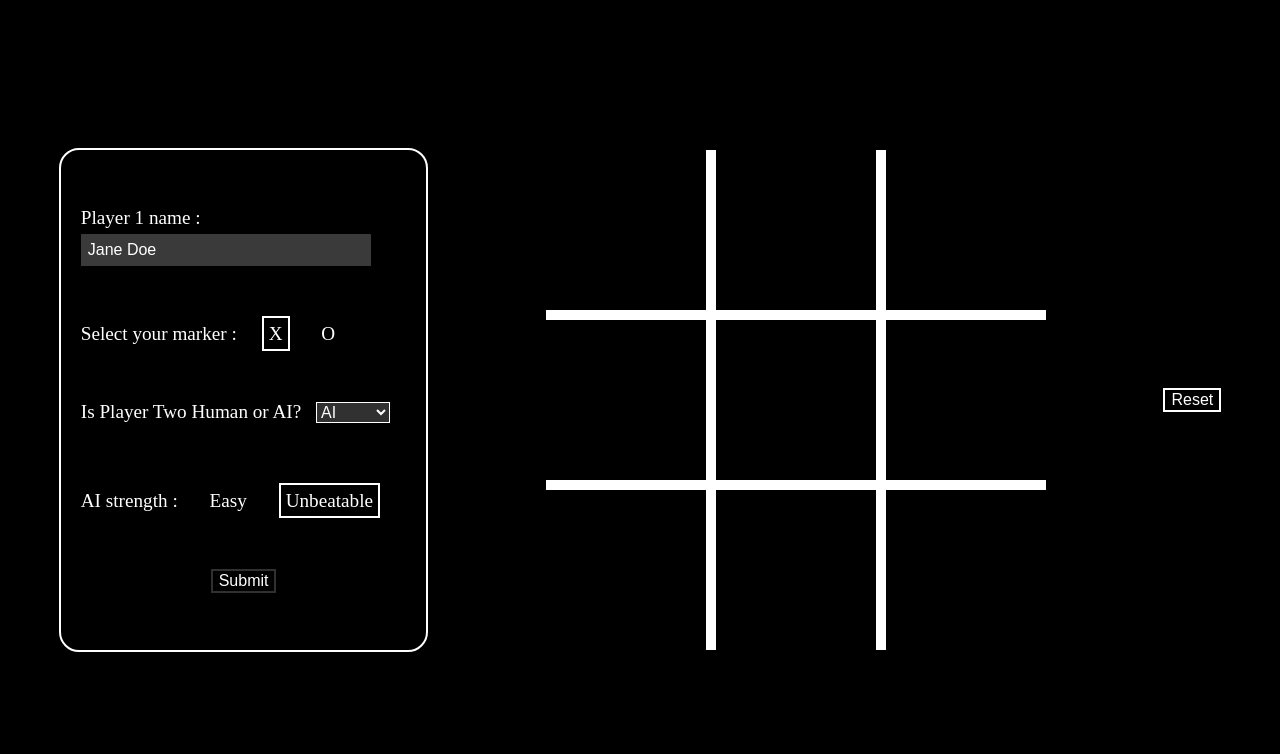
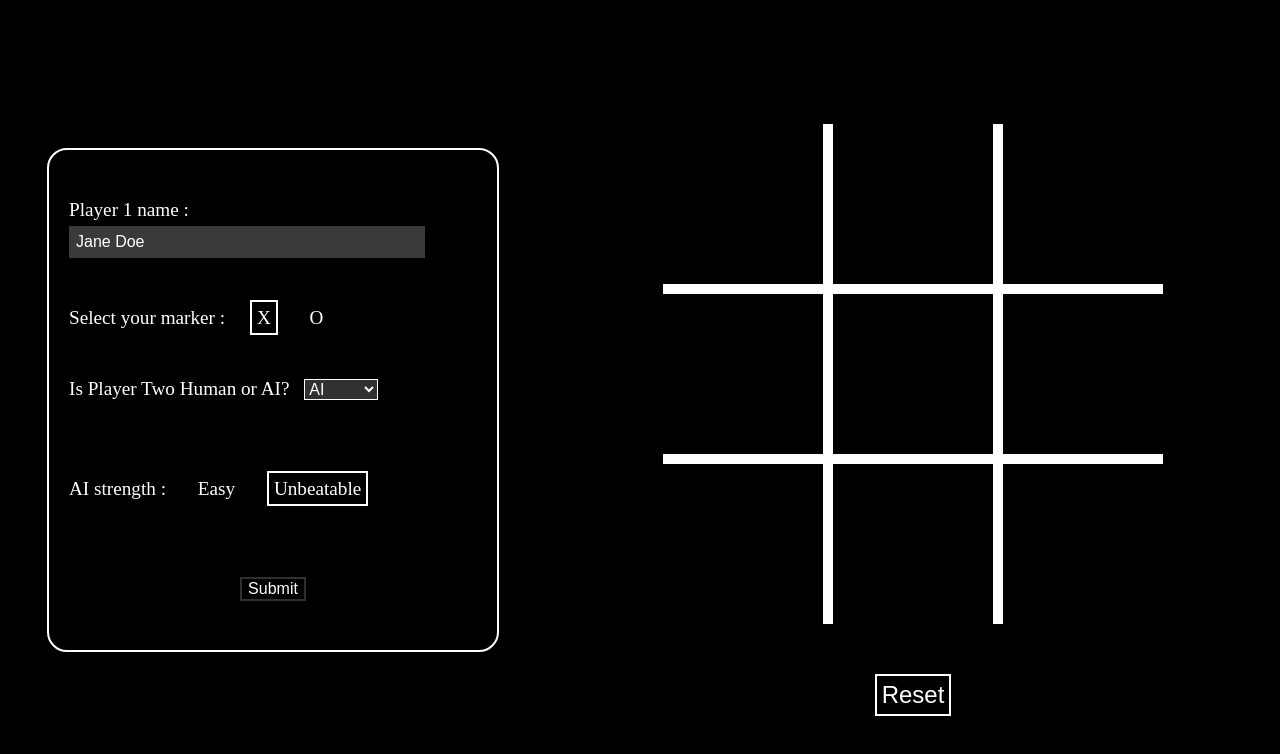
Before and after one commit to leau-void/tic-tac-toe, a plain HTML site: page index.html in a window 1280 px wide. Drawn offline with Linux system fonts and the light colour scheme.

Commit message:
done ui, change display as two level flex

```diff
--- a/index.html
+++ b/index.html
@@ -36,18 +36,20 @@
       </label>
 
 
-      <label for="player-two-name" id="player-two-name" class="visually-hidden">Player 2 name :
+      <label for="player-two-name" id="player-two-label" class="visually-hidden">Player 2 name :
         <input type="text" id="player-two-name" name="name2" value="Just Joe">
       </label>
       <input type="button" id="submit-btn" value="Submit">
     </form>
 
+    <div id="board-text-reset">
     <div id="win-text" class="visually-hidden"></div>
 
     <div id="game-board">
     </div>
 
     <button id="reset-btn">Reset</button>
+    </div>
 
   </body>
 </html>
--- a/scripts/script.js
+++ b/scripts/script.js
@@ -185,7 +185,7 @@ const game = (function() {
 
     const toggleAIRadio = function() {
       document.querySelector("#ai-form-label").classList.toggle("visually-hidden");
-      document.querySelector("#player-two-name").classList.toggle("visually-hidden");
+      document.querySelector("#player-two-label").classList.toggle("visually-hidden");
     }
 
   form.querySelector("#human-or-ai").addEventListener("change", toggleAIRadio)
--- a/styles/style.css
+++ b/styles/style.css
@@ -16,10 +16,18 @@ body {
   height: 100%;
 }
 
+#board-text-reset {
+  display: flex;
+  flex-direction: column;
+  min-width: 50%;
+  margin: 0 auto;
+  padding-bottom: 10px;
+}
+
 #game-board {
   width: 401px;
   height: 401px;
-  margin: 30px auto;
+  margin: 50px auto;
   background-color: white;
   display: grid;
   grid: repeat(3, 1fr) / repeat(3, 1fr);
@@ -46,6 +54,7 @@ body {
   width: 300px;
   height: 10px;
   margin: 0 auto;
+  margin-bottom: -10px;
   color: white;
   text-align: center;
   font-size: 2rem;
@@ -53,7 +62,7 @@ body {
 
 form {
   color: white;
-  width: fit-content;
+  min-width: 35%;
   min-height: 350px;
   display: flex;
   flex-direction: column;
@@ -117,13 +126,23 @@ form label {
   border : 2px solid white;
 }
 
+#player-two-label {
+
+height: fit-content;
+height: 59px;
+}
+
+
 #ai-form-label {
   display: initial;
+  height: 59px;
+  line-height: 59px;
+
 }
 
 #submit-btn {
   width: fit-content;
-  margin: 0 auto;
+  margin: 10px auto 0 auto;
   background-color: transparent;
   outline: none;
   border: 2px solid rgb(48, 48, 48);
@@ -139,11 +158,12 @@ form label {
 #reset-btn {
   margin: 0 auto;
   width: fit-content;
-  height: 3%;
+  min-height: fit-content;
   background-color: transparent;
   border: 2px solid white;
   color: white;
-  font-size: 1rem;
+  font-size: 1.5rem;
+  padding: 5px;
 }
 
 
@@ -170,6 +190,7 @@ form label {
   body {
     flex-direction: row;
     align-items: center;
+    justify-content: space-evenly;
     height: 100%;
   }
   #game-board {
```
Also changed, not shown: 1 other file.
